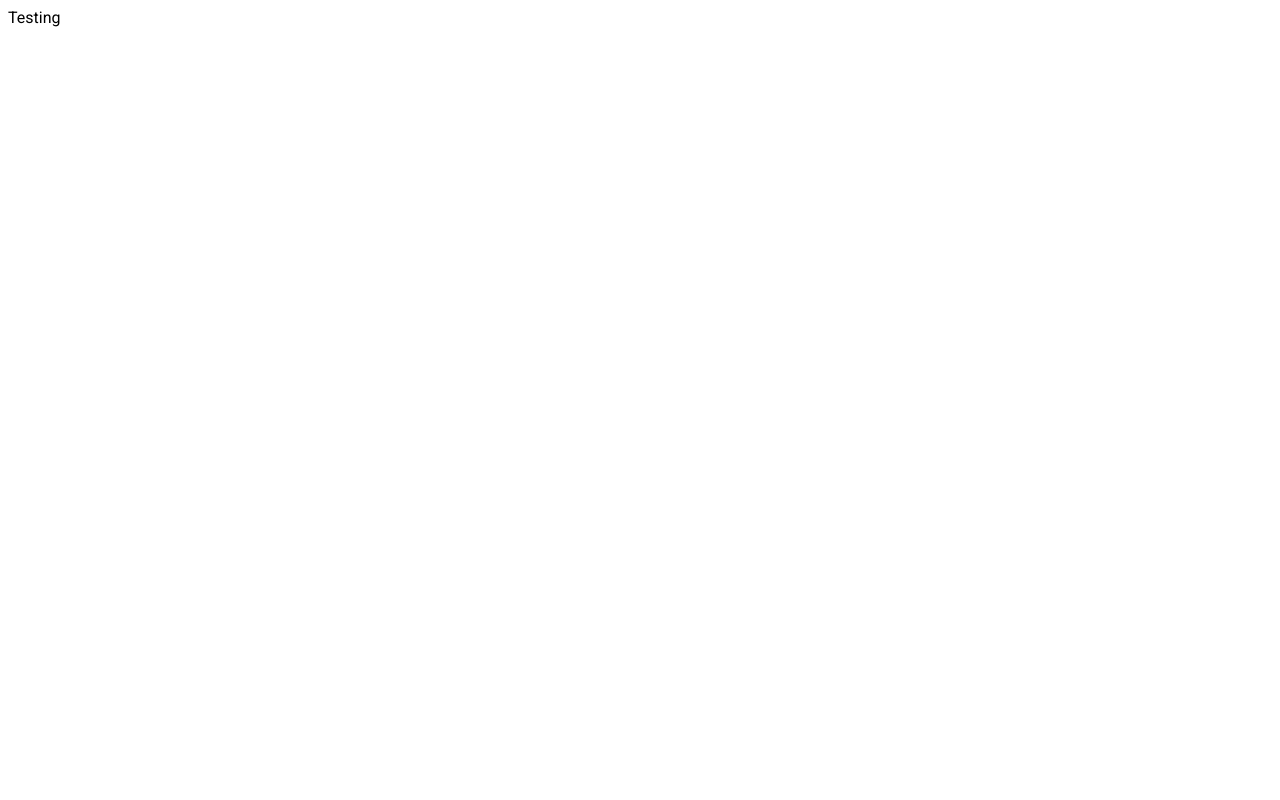
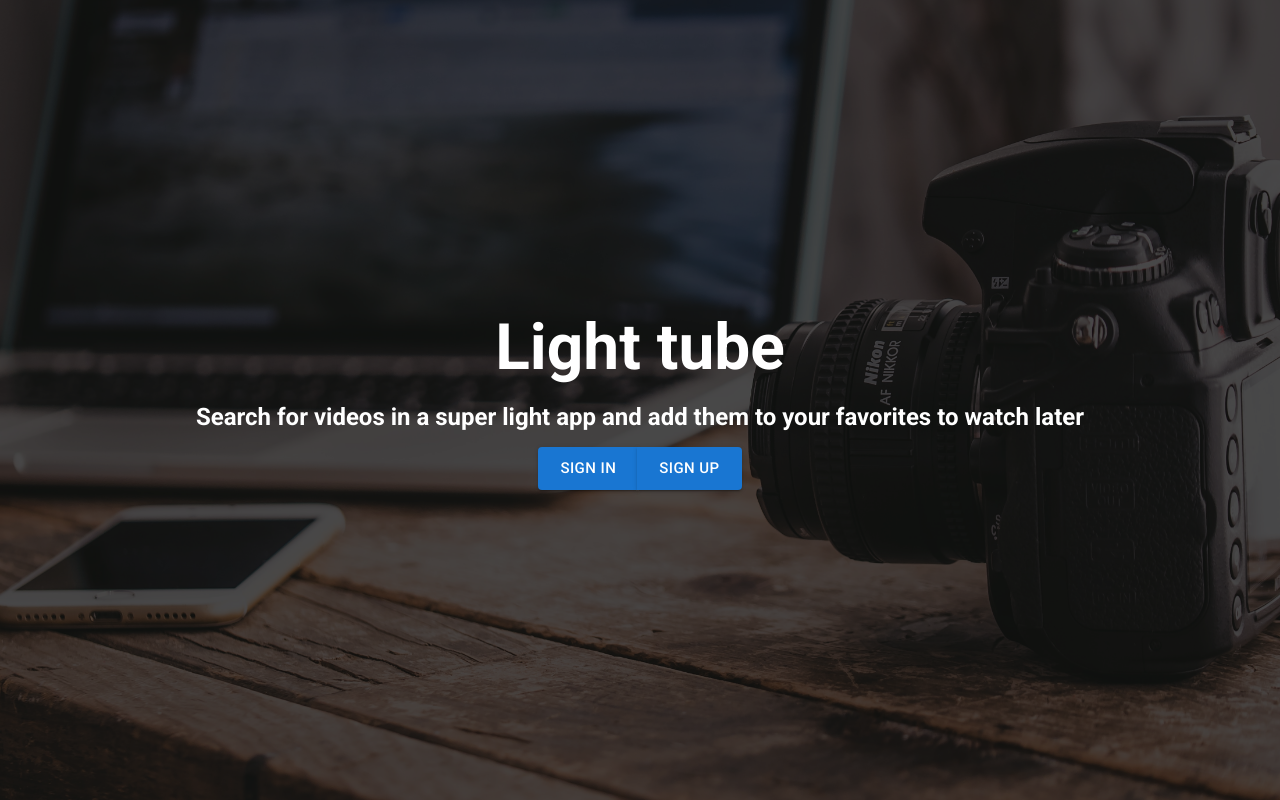
Before and after one commit to ferme1992/assement-lighttube, a React (Create React App) app in the folder client/: page / in a window 1280 px wide. Built offline with nearby package versions, Linux system fonts and the light colour scheme.

Commit message:
Client landing page

```diff
--- a/client/package.json
+++ b/client/package.json
@@ -16,6 +16,7 @@
     "@types/react-dom": "^18.0.5",
     "react": "^18.2.0",
     "react-dom": "^18.2.0",
+    "react-router-dom": "^6.3.0",
     "react-scripts": "5.0.1",
     "typescript": "^4.7.3",
     "web-vitals": "^2.1.4"
--- /dev/null
+++ b/client/src/App.css
@@ -0,0 +1,34 @@
+* {
+    box-sizing: border-box;
+    margin: 0;
+    padding: 0;
+  }
+
+  /* Landing Page */
+.landing {
+    position: relative;
+    background: url('./img/landing-background.jpg') no-repeat center center/cover;
+    height: 100vh;
+  }
+
+  .landing-inner {
+    color: #fff;
+    height: 100%;
+    width: 80%;
+    margin: auto;
+    display: flex;
+    flex-direction: column;
+    align-items: center;
+    justify-content: center;
+    text-align: center;
+  }
+
+  /* Overlay */
+.dark-overlay {
+    background-color: rgba(0, 0, 0, 0.7);
+    position: absolute;
+    top: 0;
+    left: 0;
+    width: 100%;
+    height: 100%;
+  }
--- a/client/src/App.tsx
+++ b/client/src/App.tsx
@@ -1,7 +1,16 @@
 import React from 'react';
+import './App.css';
+import { BrowserRouter as Router, Route, Routes } from 'react-router-dom';
+import Landing from './components/layout/Landing';
 
 function App() {
-  return <div className='App'>Testing</div>;
+  return (
+    <Router>
+      <Routes>
+        <Route path='/' element={<Landing />} />
+      </Routes>
+    </Router>
+  );
 }
 
 export default App;
--- /dev/null
+++ b/client/src/components/layout/Landing.tsx
@@ -0,0 +1,47 @@
+import React from 'react';
+import { Box, Button, ButtonGroup } from '@mui/material';
+import { Link } from 'react-router-dom';
+
+const Landing = () => {
+  return (
+    <Box className='landing'>
+      <Box className='dark-overlay'>
+        <Box className='landing-inner'>
+          <Box
+            component='h1'
+            sx={{ fontSize: '4rem', lineHeight: 1.2, mb: '1rem' }}
+          >
+            Light tube
+          </Box>
+          <Box component='h1' sx={{ fontSize: '1.5rem', mb: '1rem' }}>
+            Search for videos in a super light app and add them to your
+            favorites to watch later
+          </Box>
+          <Box>
+            <ButtonGroup size='large' aria-label='large button group'>
+              <Button
+                component={Link}
+                to='/signIn'
+                variant='contained'
+                aria-label='sign in button'
+              >
+                <Link to='/signIn'></Link>
+                Sign In
+              </Button>
+              <Button
+                component={Link}
+                to='/signUp'
+                variant='contained'
+                aria-label='sign up button'
+              >
+                Sign Up
+              </Button>
+            </ButtonGroup>
+          </Box>
+        </Box>
+      </Box>
+    </Box>
+  );
+};
+
+export default Landing;
```
Also changed, not shown: client/src/img/landing-background.jpg (added), 1 other file (tests, documents, lock files or other folders).
